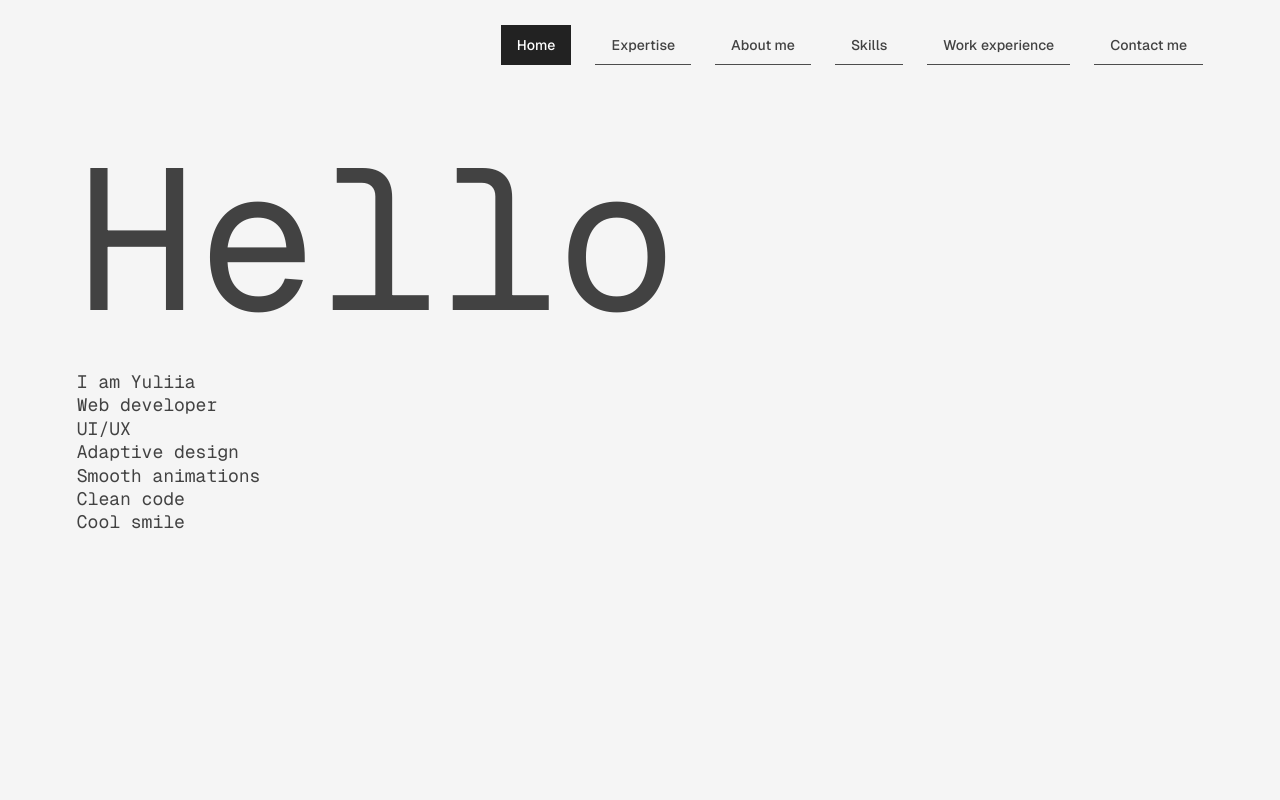
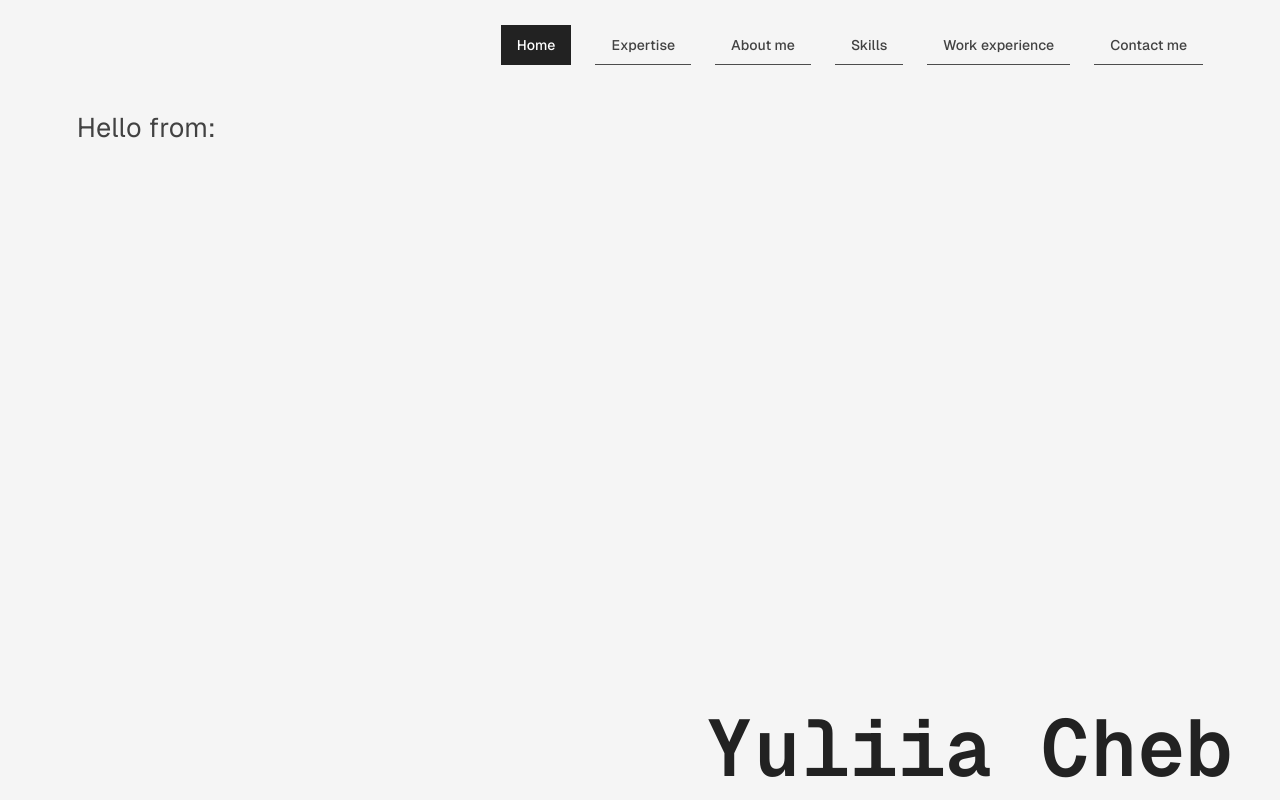
Before and after one commit to ChebotarYuliia/my-resume, a Next.js app: page / in a window 1280 px wide. Built offline with nearby package versions, Linux system fonts and the light colour scheme.

Commit message:
wip: Hero enter animation

```diff
--- a/package.json
+++ b/package.json
@@ -14,6 +14,7 @@
     "next": "15.0.1",
     "react": "19.0.0-rc-69d4b800-20241021",
     "react-dom": "19.0.0-rc-69d4b800-20241021",
+    "react-intersection-observer": "^9.13.1",
     "sass": "^1.80.4"
   },
   "devDependencies": {
--- a/src/app/page.tsx
+++ b/src/app/page.tsx
@@ -1,13 +1,10 @@
 import { Hero } from "@/components/hero/Hero";
-import { Section } from "@/components/section/Section";
 
 export default function Home() {
   return (
-    <div>
-      <Section>
     <Hero
-          name="Yuliia"
-          greeting="Hello"
+      name="Yuliia Chebotar"
+      greeting="Hello from:"
       titles={[
         "Web developer",
         "UI/UX",
@@ -17,7 +14,5 @@ export default function Home() {
         "Cool smile",
       ]}
     />
-      </Section>
-    </div>
   );
 }
--- a/src/components/Link/Link.tsx
+++ b/src/components/Link/Link.tsx
@@ -2,7 +2,7 @@
 
 import React from "react";
 import { usePathname, useRouter } from "next/navigation";
-import { animatePageOut } from "@/utils/pageAnimation";
+import { usePageAnimationOut } from "@/hooks/usePageAnimation";
 import { useUiState } from "@/hooks/useUiState";
 
 type Props = {
@@ -17,6 +17,8 @@ export const Link = ({ to, children, className }: Props) => {
   const router = useRouter();
   const pathname = usePathname();
 
+  const animatePageOut = usePageAnimationOut();
+
   const handleClick = () => {
     if (pathname !== to) {
       animatePageOut(to, router);
--- a/src/components/hero/Hero.module.scss
+++ b/src/components/hero/Hero.module.scss
@@ -1,7 +1,80 @@
 @use "../../styles/config.scss" as *;
 
 .hero {
+  --section-block-spacing-end: 0;
+
+  position: relative;
+  overflow: hidden;
+  display: flex;
+
+  min-block-size: var(--viewport-height);
+
+  @media (min-width: $breakpoint-tablet) {
+    block-size: var(--viewport-height);
+  }
+
+  &__inner {
+    display: flex;
+    flex-direction: column;
+    gap: $spacing-sm;
+
+    flex: 1;
+  }
+
+  &__content {
+    @media (max-width: $breakpoint-tablet) {
+      flex: 1;
+    }
+  }
+
   &__greeting {
-    font-size: clamp($font-size-lg, 25vw, $font-size-lg * 10);
+    font-family: var(--font-family-heading);
+    font-size: clamp($font-size-min, 5vw, $font-size * 1.5);
+  }
+
+  &__nameContainer {
+    font-size: clamp($font-size-lg, 12vw, $font-size-lg * 2);
+    text-align: left;
+    margin-inline-end: calc($viewport-container-gutter * -0.9);
+
+    @media (min-width: $breakpoint-tablet) {
+      align-self: flex-end;
+      margin-block-start: auto;
+    }
+  }
+
+  &__name {
+    color: var(--color-heading);
+    font-weight: 700;
+    font-size: clamp($font-size-lg, 15vw, $font-size-lg * 4);
+  }
+
+  &__list {
+    display: flex;
+    flex-direction: column;
+    gap: $spacing-xs;
+
+    font-size: clamp($font-size-lg-min, 5vw, $font-size-lg);
+
+    padding-block-start: clamp($spacing-sm, 3vh, $spacing-md);
+    padding-inline-start: clamp($spacing-sm, 3vw, $spacing-md);
+  }
+
+  &__listItem {
+    overflow: hidden;
+
+    div {
+      opacity: 0;
+      transform: translateY(100%);
+
+      .animateList & {
+        opacity: 1;
+        transform: none;
+
+        transition-property: opacity, transform;
+        transition: $transition-duration $default-ease;
+        transition-delay: calc(var(--i) * $animation-delay);
+      }
+    }
   }
 }
--- a/src/components/hero/Hero.tsx
+++ b/src/components/hero/Hero.tsx
@@ -1,6 +1,22 @@
-import React from "react";
+"use client";
+
+import React, {
+  CSSProperties,
+  useCallback,
+  useEffect,
+  useRef,
+  useState,
+} from "react";
 
 import s from "./Hero.module.scss";
+import { useInView } from "react-intersection-observer";
+import classNames from "classnames/bind";
+import gsap, { SteppedEase } from "gsap";
+import { useUiState } from "@/hooks/useUiState";
+import { Section } from "../section/Section";
+import { TextPlugin } from "gsap/all";
+
+const c = classNames.bind(s);
 
 type Props = {
   greeting?: string;
@@ -8,28 +24,142 @@ type Props = {
   titles?: Array<string>;
 };
 
-// TODO finish styles + add transitions
+// const NameStart = "I'm  ";
+
 export const Hero = ({ greeting, name, titles }: Props) => {
+  const { uiState } = useUiState();
+  const { ref, inView } = useInView({ triggerOnce: true });
+  const [animateList, setAnimateList] = useState(false);
+
+  const greetingRef = useRef<HTMLParagraphElement>(null);
+  // const nameContainerRef = useRef<HTMLSpanElement>(null);
+  const nameRef = useRef<HTMLSpanElement>(null);
+  const cursorContainerRef = useRef<HTMLHeadingElement>(null);
+  const nameCursorRef = useRef<HTMLSpanElement>(null);
+
+  const firstRender = useRef(true);
+
+  gsap.registerPlugin(TextPlugin);
+
+  const enterAnimation = useCallback(
+    (tl: gsap.core.Timeline) => {
+      const greetingEl = greetingRef.current;
+      // const nameContainerEl = nameContainerRef.current;
+      const nameEl = nameRef.current;
+      const cursorContainerEl = cursorContainerRef.current;
+      const nameCursorEl = nameCursorRef.current;
+
+      const textTypingOpts = (
+        value: string,
+        duration?: number,
+        ease?: string
+      ) => {
+        return {
+          text: {
+            value,
+          },
+          duration: duration ?? 1,
+          delay: 1,
+          ease: ease ?? "none",
+          onUpdate: () => {
+            if (nameCursorEl) {
+              cursorContainerEl?.appendChild(nameCursorEl);
+            }
+          },
+        };
+      };
+
+      tl.set(greetingEl, {
+        scale: 2,
+        x: "100%",
+        opacity: 0,
+      }).set(nameCursorEl, { opacity: 0 });
+
+      if (inView && uiState.openAnimation === "completed" && firstRender) {
+        const cursorTl = gsap.timeline();
+
+        tl.to(greetingEl, {
+          scale: 2.25,
+          x: "80%",
+          opacity: 1,
+          ease: "power2.inOut",
+        })
+          .to(
+            greetingEl,
+            {
+              scale: 1,
+              x: 0,
+              ease: "power2.inOut",
+              onComplite: () => {
+                cursorTl.to(nameCursorEl, {
+                  autoAlpha: 1,
+                  opacity: 1,
+                  duration: 0.5,
+                  repeat: -1,
+                  ease: SteppedEase.config(1),
+                });
+              },
+            },
+            "+=1"
+          )
+          // .to(nameContainerEl, {
+          //   ...textTypingOpts(NameStart, 0.5, "power2.inOut"),
+          // })
+          .to(nameEl, {
+            ...textTypingOpts(name, name.length * 0.15),
+            onComplete: () => {
+              setAnimateList(true);
+              cursorTl.to(nameCursorEl, { opacity: 0 });
+              cursorTl.kill();
+            },
+          });
+      }
+    },
+    [inView, name, uiState]
+  );
+
+  useEffect(() => {
+    const tl = gsap.timeline();
+    enterAnimation(tl);
+    firstRender.current = false;
+
+    return () => {
+      tl.kill();
+    };
+    // eslint-disable-next-line react-hooks/exhaustive-deps
+  }, [enterAnimation]);
+
   return (
-    <div className={s.hero}>
+    <div className={c(s.hero, { inView, animateList })} ref={ref}>
+      <Section>
         <div className={s.hero__inner}>
           <div className={s.hero__content}>
-          <p className={s.hero__greeting}>{greeting}</p>
-          <h1 className={s.hero__name}>
-            I am <span>{name}</span>
-          </h1>
+            <p className={s.hero__greeting} ref={greetingRef}>
+              {greeting}
+            </p>
+
             {titles?.length ? (
-            // TODO add slide animation to items
               <ul className={s.hero__list}>
                 {titles.map((title, i) => (
-                <li className={s.hero__listItem} key={i}>
-                  {title}
+                  <li
+                    className={s.hero__listItem}
+                    key={i}
+                    style={{ "--i": i } as CSSProperties}
+                  >
+                    <div>{title}</div>
                   </li>
                 ))}
               </ul>
             ) : undefined}
           </div>
+
+          <h1 className={s.hero__nameContainer} ref={cursorContainerRef}>
+            {/* <span ref={nameContainerRef} /> */}
+            <span className={s.hero__name} ref={nameRef} />
+            <span ref={nameCursorRef}>|</span>
+          </h1>
         </div>
+      </Section>
     </div>
   );
 };
--- a/src/components/page-transition/PageTransition.tsx
+++ b/src/components/page-transition/PageTransition.tsx
@@ -2,15 +2,18 @@
 
 import React, { useEffect } from "react";
 import s from "./PageTransition.module.scss";
-import { animatePageIn, ID } from "@/utils/pageAnimation";
+import { ID, usePageAnimationIn } from "@/hooks/usePageAnimation";
 
 type Props = {
   children: React.ReactNode;
 };
 
 export const PageTransition = ({ children }: Props) => {
+  const animatePageIn = usePageAnimationIn();
+
   useEffect(() => {
     animatePageIn();
+    // eslint-disable-next-line react-hooks/exhaustive-deps
   }, []);
 
   return (
--- a/src/components/section/Section.module.scss
+++ b/src/components/section/Section.module.scss
@@ -1,16 +1,28 @@
 @use "../../styles/config.scss" as *;
 
 .section {
-  padding-block: var(
-    --section-block-spacing,
-    var(--__section-block-spacing, #{$section-block-spacing-min})
+  padding-block-start: var(
+    --section-block-spacing-start,
+    var(--__section-block-start-spacing, #{$section-block-spacing-min})
+  );
+  padding-block-end: var(
+    --section-block-spacing-end,
+    var(--__section-block-end-spacing, #{$section-block-spacing-min})
   );
 
   @media (min-width: $breakpoint-tablet) {
-    --__section-block-spacing: #{$section-block-spacing};
+    --__section-block-start-spacing: #{$section-block-spacing};
+    --__section-block-end-spacing: #{$section-block-spacing};
   }
+
+  min-block-size: 100%;
+  inline-size: 100%;
 
   &__inner {
     @include container();
+    min-block-size: 100%;
+
+    display: flex;
+    flex-direction: column;
   }
 }
--- /dev/null
+++ b/src/hooks/usePageAnimation.tsx
@@ -0,0 +1,68 @@
+import { useUiState } from "@/hooks/useUiState";
+import gsap from "gsap";
+import { AppRouterInstance } from "next/dist/shared/lib/app-router-context.shared-runtime";
+
+export const ID = "page-transition-";
+
+export const getCurtains = () => {
+  if (typeof window !== "undefined") {
+    const curtainOne = document.getElementById(`${ID}0`);
+    const curtainTwo = document.getElementById(`${ID}1`);
+    const curtainThree = document.getElementById(`${ID}2`);
+    const curtainFour = document.getElementById(`${ID}3`);
+
+    return [curtainOne, curtainTwo, curtainThree, curtainFour];
+  } else {
+    return [];
+  }
+};
+
+export const usePageAnimationIn = () => {
+  const { setUIState } = useUiState();
+
+  const animate = () => {
+    const [curtainOne, curtainTwo, curtainThree, curtainFour] = getCurtains();
+
+    if (curtainOne && curtainTwo && curtainThree && curtainFour) {
+      const tl = gsap.timeline();
+
+      tl.set([curtainOne, curtainTwo, curtainThree, curtainFour], {
+        yPercent: 0,
+      }).to([curtainOne, curtainTwo, curtainThree, curtainFour], {
+        yPercent: 100,
+        stagger: 0.1,
+        onComplete: () => {
+          setUIState({ openAnimation: "completed" });
+        },
+      });
+    }
+  };
+
+  return animate;
+};
+
+export const usePageAnimationOut = () => {
+  const { setUIState } = useUiState();
+  const [curtainOne, curtainTwo, curtainThree, curtainFour] = getCurtains();
+
+  const animate = (href: string, router: AppRouterInstance) => {
+    if (curtainOne && curtainTwo && curtainThree && curtainFour) {
+      const tl = gsap.timeline();
+
+      tl.set([curtainOne, curtainTwo, curtainThree, curtainFour], {
+        yPercent: -100,
+      }).to([curtainOne, curtainTwo, curtainThree, curtainFour], {
+        onStart: () => {
+          setUIState({ openAnimation: "active" });
+        },
+        yPercent: 0,
+        stagger: 0.1,
+        onComplete: () => {
+          router.push(href);
+        },
+      });
+    }
+  };
+
+  return animate;
+};
--- a/src/state/state.tsx
+++ b/src/state/state.tsx
@@ -2,8 +2,11 @@
 
 import { createContext, useCallback, useState } from "react";
 
+export type OpenAnimationState = "active" | "completed";
+
 type UIStateProps = {
   isMenuOpen: boolean;
+  openAnimation: OpenAnimationState;
 };
 
 type UIStateContext = {
@@ -13,6 +16,7 @@ type UIStateContext = {
 
 const uiStateDefaults = {
   isMenuOpen: false,
+  openAnimation: "active" as OpenAnimationState,
 };
 
 export const UIStateContext = createContext<UIStateContext>({
--- a/src/styles/variables.scss
+++ b/src/styles/variables.scss
@@ -12,7 +12,7 @@ $section-block-spacing-min: 80px;
 
 $viewport-container-gutter: max(
   var(--container-gutter),
-  calc((100vw - #{$page-width} - var(--scrollbar-width)) * 0.5)
+  calc((100vw - #{$page-width}) * 0.5)
 );
 
 $header-height: 90px;
```
Also changed, not shown: src/utils/pageAnimation.ts (deleted, +0 -50 lines), 1 other file (tests, documents, lock files or other folders). Lines whose indentation alone changed are shown as unchanged.
